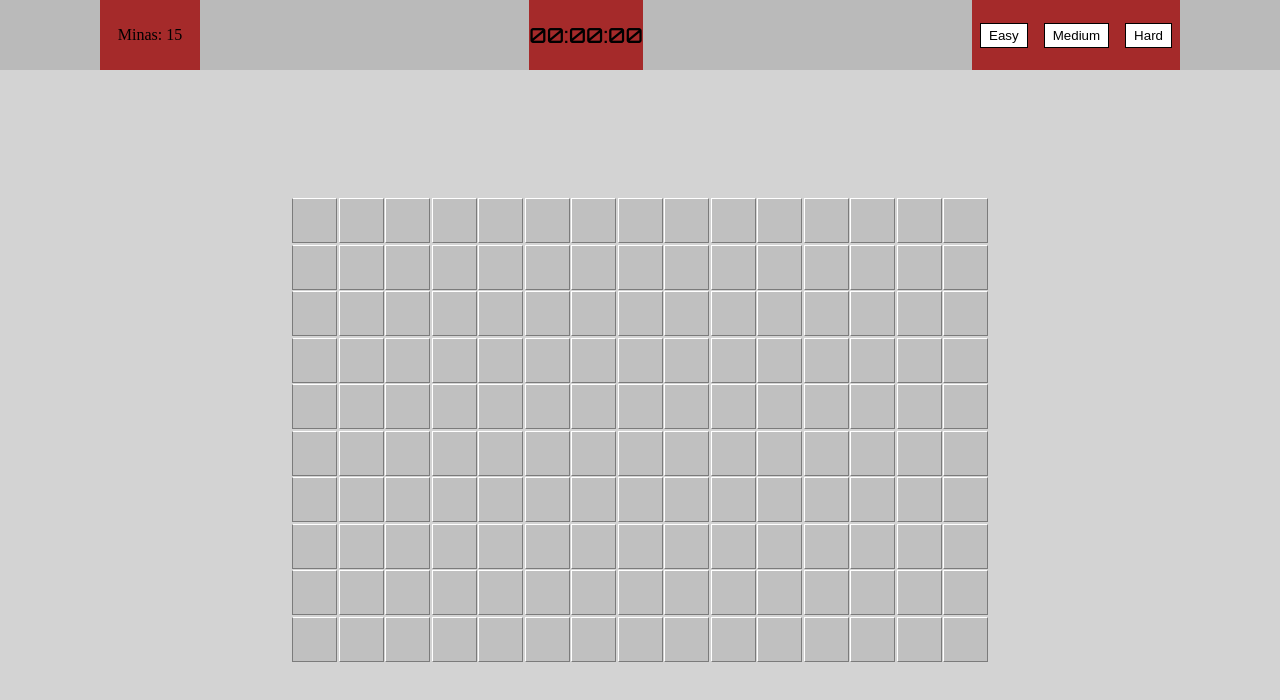
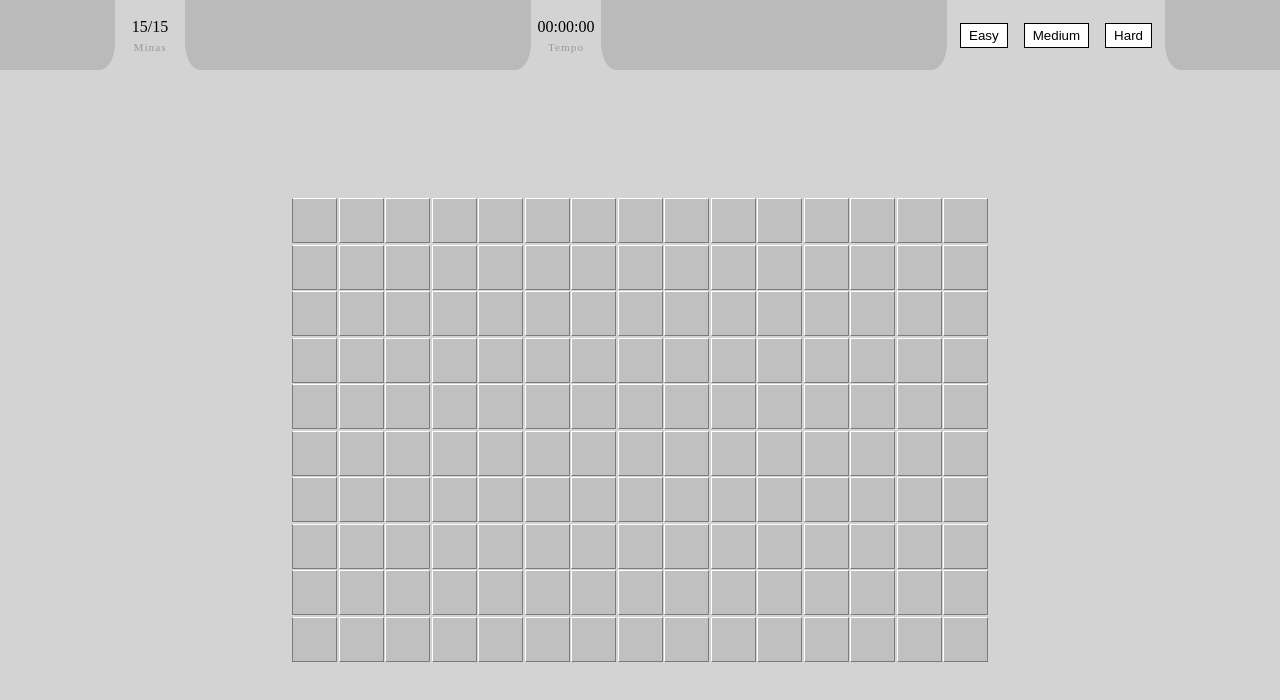
Before and after one commit to rodrigo-brasil/campo-minado, a plain HTML site: page index.html in a window 1280 px wide. Drawn offline with Linux system fonts and the light colour scheme.

Commit message:
some improvement

```diff
--- a/css/style.css
+++ b/css/style.css
@@ -1,6 +1,6 @@
 @import url('https://fonts.googleapis.com/css2?family=Orbitron:wght@500&display=swap');
 :root {
-    --bg-dark: brown;
+    --bg-dark: lightgray;
 }
 
 *, *::before, *::after {
@@ -32,14 +32,53 @@ header {
 }
 
 .bg-dark {
-    flex:0 1 100px;
+    flex: 0 1 100px;
     background-color: var(--bg-dark);
+    padding-left: 20px;
+    padding-right: 20px;
+    position:relative;
+}
+
+.bg-dark::before{
+    content:'';
+    width: 15px;
+    height: 100%;
+    position: absolute;
+    left: 0;
+    background-color:#BABABA;
+    border-bottom-right-radius: 100% 40%;
+}
+
+.bg-dark::after{
+    content:'';
+    width: 15px;
+    height: 100%;
+    position: absolute;
+    right: 0;
+    background-color:#BABABA;
+    border-bottom-left-radius:  100% 40%;
+}
+
+.small-text {
+    display: block;
+    color: #999;
+    margin-top: 5px;
+    font-size: 0.7em;
+    letter-spacing: 1px;
 }
 
 .flex-row {
     display: flex;
     flex-direction: row;
     justify-content: space-around;
+    align-items: center;
+    flex-wrap: wrap;
+}
+
+.flex-col {
+    display: flex;
+    flex-direction: column;
+    justify-content: center;
     align-items: center;
     flex-wrap: wrap;
 }
@@ -61,7 +100,7 @@ header {
     padding: 1%;
     background-color: lightgray;
     min-height: 90vh;
-    display:grid;
+    display: grid;
     place-items: center;
 }
 
@@ -69,7 +108,7 @@ header {
     display: grid;
     gap: 1.5px;
     width: 100%;
-    justify-content:center;
+    justify-content: center;
 }
 
 .item {
@@ -81,16 +120,17 @@ header {
     border-left-color: #ffffff;
     text-align: center;
     display: flex;
-    justify-content:center;
-    align-items:center;
+    justify-content: center;
+    align-items: center;
 }
-.item.y0{
+
+.item.y0 {
     border-left-color: #7B7B7B;
 }
 
-.item::before{
-    content:'';
-    display:block;
+.item::before {
+    content: '';
+    display: block;
     padding-bottom: 100%;
 }
 
--- a/index.html
+++ b/index.html
@@ -14,9 +14,18 @@
 
 <body>
   <header>
+
     <div class="containner-header ">
-      <div id="bombs-left" class="bg-dark flex-row"></div>
-      <div id="timer" class="timer bg-dark flex-row">timer</div>
+
+      <div class="bg-dark flex-col">
+        <div id="bombs-left"></div>
+        <p class="small-text">Minas</p>
+      </div>
+
+      <div class="bg-dark flex-col">
+        <div id="timer"></div>
+        <p class="small-text">Tempo</p>
+      </div>
 
       <div class="options flex-row bg-dark">
         <button class=" button" id="easy-option">Easy</button>
--- a/js/scripts.js
+++ b/js/scripts.js
@@ -1,11 +1,11 @@
 const EASY = [10, 15, 15];
 const MEDIUM = [15, 17, 40];
 const HARD = [25, 36, 170];
+let isStartedGame = false;
+let currentTime = 0;
 let board;
 let difficulty;
-let currentTime = 0;
-let stopWatch; //setInterval
-let isStartedGame = false;
+let stopWatch; //setInterval id
 const height = window.innerHeight
   || document.documentElement.clientHeight
   || document.body.clientHeight;
@@ -31,7 +31,6 @@ class Camp {
     if (!this.open) {
       this.marked = !this.marked;
     }
-    return this.marked;
   }
 
   hasGoalAchieved() {
@@ -49,14 +48,15 @@ const easyBtn = document.querySelector("#easy-option");
 const mediumBtn = document.querySelector("#medium-option");
 const hardBtn = document.querySelector("#hard-option");
 
-/* reference for display bombs */
+/* reference for display data */
 const bombs_left = document.querySelector("#bombs-left");
 const timerElement = document.querySelector("#timer");
 
 /* setInterval */
 function startTimer() {
-  if (isStartedGame) return console.log("não começou")
+  if (isStartedGame) return
   console.log("startandoNovo")
+  currentTime = 0;
   stopWatch = setInterval(timer, 1000);
   isStartedGame = true;
 }
@@ -80,7 +80,7 @@ function timer() {
   timerElement.innerHTML = (hours < 10 ? `0${hours}:` : hours) + (min < 10 ? `0${min}:` : min) + (sec < 10 ? `0${sec}` : sec)
 }
 
-/* functions */
+/* functions for update HTML */
 function renderField(board) {
   removeChildElements(minefield);
 
@@ -93,38 +93,6 @@ function renderField(board) {
   }
   let template_columns = "grid-template-columns: repeat(" + board[1].length + ",minmax(25px, 45px));";
   minefield.setAttribute("style", template_columns);
-}
-
-function createCamps() {
-  let arr = Array.from(Array(difficulty[0]), () => new Array(difficulty[1]));
-  for (let i = 0; i < arr.length; i++) {
-    for (let j = 0; j < arr[1].length; j++) {
-      arr[i][j] = new Camp(i, j);
-    }
-  }
-  return arr;
-}
-
-function mineCamps() {
-  let mines = 0;
-  while (mines < difficulty[2]) {
-    let randRow = Math.floor(Math.random() * board.length);
-    let randCol = Math.floor(Math.random() * board[1].length);
-    if (!board[randRow][randCol].bomb) {
-      board[randRow][randCol].bomb = true;
-      mines++;
-    }
-  }
-}
-
-function changeGameMode(difficulty) {
-  init(difficulty);
-}
-
-function removeChildElements(parent) {
-  while (parent.firstChild) {
-    parent.firstChild.remove();
-  }
 }
 
 function changeClass(evento, camp) {
@@ -153,31 +121,73 @@ function changeClass(evento, camp) {
 
 function getClassFromCamp(camp) {
   if (!camp.open) {
-    if (camp.marked) return "marked";
-    return "close";
+    if (camp.marked) return states.MARKED;
+    return states.CLOSE;
   }
   if (camp.open) {
-    if (camp.bomb) return "bomb";
-    return "open";
+    if (camp.bomb) return states.BOMB;
+    return states.OPEN;
   }
-  return "tem algo faltando!!!";
+  console.erro("Erro com as classes")
+  return "";
+}
+
+function UpdateBombsCount() {
+  let tester = board.flat();
+  let marked = tester.filter(x => x.marked)
+  bombs_left.innerText = `${difficulty[2] - marked.length}/${difficulty[2]}`
+}
+
+function removeChildElements(parent) {
+  while (parent.firstChild) {
+    parent.firstChild.remove();
+  }
 }
 
 /* game functions */
+function createCamps() {
+  const field = Array.from(Array(difficulty[0]), () => new Array(difficulty[1]));
+  for (let i = 0; i < field.length; i++) {
+    for (let j = 0; j < field[1].length; j++) {
+      field[i][j] = new Camp(i, j);
+    }
+  }
+  return field;
+}
+
+function mineCamps() {
+  let mines = 0;
+  while (mines < difficulty[2]) {
+    let randRow = Math.floor(Math.random() * board.length);
+    let randCol = Math.floor(Math.random() * board[1].length);
+    if (!board[randRow][randCol].bomb) {
+      board[randRow][randCol].bomb = true;
+      mines++;
+    }
+  }
+}
+
+function changeGameMode(difficulty) {
+  init(difficulty);
+}
+
 function findCampPosition(item) {
   if (item != undefined) {
     let row = parseInt(item.classList?.item(0).substring(1))
     let col = parseInt(item.classList?.item(1).substring(1))
     return board[row][col];
-
   }
-  return console.log("Erro ao encontrar possição do Campo")
+  console.log("Erro ao encontrar posição do Campo");
+  return null
 }
 
-function markCamp(camp) {
-  camp.flag();
-  changeClass(states.MARKED, camp);
-  calcBombsLeft()
+function markCamp(element) {
+  const camp = findCampPosition(element)
+  if (camp != null && camp instanceof Camp) {
+    camp.flag();
+    changeClass(states.MARKED, camp);
+    UpdateBombsCount()
+  }
 }
 
 function openCamp(camp) {
@@ -200,6 +210,12 @@ function openCamp(camp) {
   if (isWin()) {
     alert("Ganhou!")
   }
+}
+
+//game over
+function gameOver(square) {
+  result.innerHTML = 'BOOM! Game Over!'
+  stopTimer()
 }
 
 function abrirtudo() {
@@ -228,16 +244,10 @@ function getAdjCamps(camp) {
   return adjCamps;
 }
 
+//check for win
 function isWin() {
   let tester = [].concat(...board)
   return tester.every(x => x.hasGoalAchieved())
-}
-
-function calcBombsLeft() {
-  let tester = board.flat();
-  let opens = tester.filter(x => x.open)
-  let marked = tester.filter(x => x.marked)
-  bombs_left.innerText = `Minas: ${difficulty[2] - marked.length}`
 }
 
 function init(gameOptions = EASY) {
@@ -245,7 +255,7 @@ function init(gameOptions = EASY) {
   board = createCamps(difficulty);
   mineCamps(difficulty);
   renderField(board);
-  calcBombsLeft(difficulty);
+  UpdateBombsCount(difficulty);
   stopTimer();
 }
 
@@ -256,7 +266,7 @@ hardBtn.addEventListener("click", () => changeGameMode(HARD));
 
 document.body.addEventListener("contextmenu", (e) => {
   e.target?.classList?.contains("item") && e.preventDefault();
-  e.target?.classList?.contains("item") && markCamp(findCampPosition(e.target));
+  e.target?.classList?.contains("item") && markCamp(e.target);
   e.target?.classList?.contains("item") && startTimer();
 });
 
```
